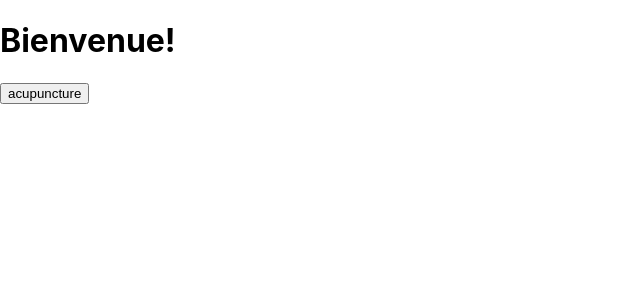
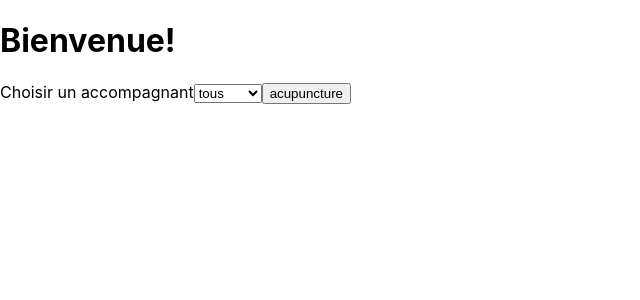
Before and after one commit to Wallgau/habib-appointments, a Next.js app in the folder habib-appointments/: page /home in a window 1280 px wide. Shown: the top 300 px of the page, without its empty margins (0-640 px from the left). Built offline with nearby package versions, Linux system fonts and the light colour scheme.

Commit message:
dropdown first step

```diff
--- /dev/null
+++ b/habib-appointments/components/dropDown/DropDown.tsx
@@ -0,0 +1,18 @@
+
+
+const DropDown = () => {
+    const accompagnants = ['tous', 'anouar', 'olfa', 'yannick', 'malek']
+    return (
+    <>
+       <label htmlFor="select-accompagnants">Choisir un accompagnant</label>
+        <select name="accompagnants" id="select-accompagnants">
+        {accompagnants.map((accompagnant) => (
+            <option value="accompagnants" key={accompagnant}>
+                {accompagnant}
+            </option>
+        ))}
+        </select>
+    </>
+     )};
+
+    export default DropDown;
--- a/habib-appointments/pages/home/index.tsx
+++ b/habib-appointments/pages/home/index.tsx
@@ -1,5 +1,6 @@
 import React, {useState, useEffect} from "react";
 import * as data from '../../data/data.json';
+import DropDown from '../../components/dropDown/DropDown';
 
 interface Rdv {
   nom: string,
@@ -19,6 +20,7 @@ const Home = () => {
   return (
     <>
       <h1>Bienvenue!</h1>
+      <DropDown />
       {listRdvParMatin.map((rdv) => (
         <button key={rdv.id}>
           {rdv.nom}
```
